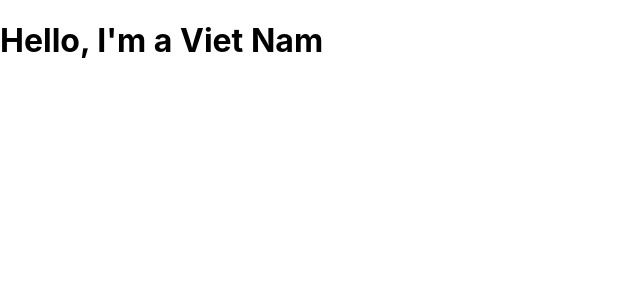
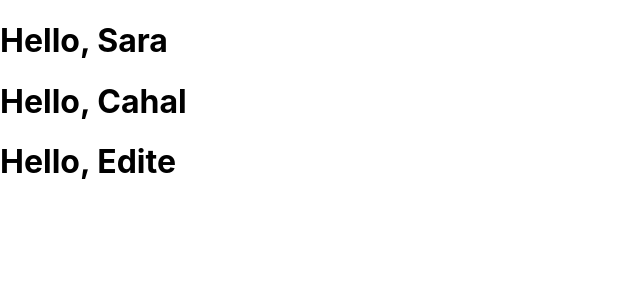
Before and after one commit to hoangchien97/React-Savvy, a React (Create React App) app: page / in a window 1280 px wide. Shown: the top 300 px of the page, without its empty margins (0-640 px from the left). Built offline with nearby package versions, Linux system fonts and the light colour scheme.

Commit message:
Composing Components

```diff
--- a/src/App.js
+++ b/src/App.js
@@ -1,26 +1,20 @@
-import React from 'react';
-import logo from './logo.svg';
-import './App.css';
+import ReactDOM from "react-dom";
+import React from "react";
+import "./App.css";
+
+function Welcome(props) {
+  return <h1>Hello, {props.name}</h1>;
+}
 
 function App() {
   return (
-    <div className="App">
-      <header className="App-header">
-        <img src={logo} className="App-logo" alt="logo" />
-        <p>
-          Edit <code>src/App.js</code> and save to reload.
-        </p>
-        <a
-          className="App-link"
-          href="https://reactjs.org"
-          target="_blank"
-          rel="noopener noreferrer"
-        >
-          Learn React
-        </a>
-      </header>
+    <div>
+      <Welcome name="Sara" />
+      <Welcome name="Cahal" />
+      <Welcome name="Edite" />
     </div>
   );
 }
 
+ReactDOM.render(<App />, document.getElementById("root"));
 export default App;
--- a/src/index.js
+++ b/src/index.js
@@ -1,24 +1,10 @@
 import React from "react";
 import ReactDOM from "react-dom";
-import HelloWorld from "./HelloWorld";
+import App from "./App";
 import "./index.css";
 import * as serviceWorker from "./serviceWorker";
 
-// C1 : trong component
-
-// function Welcome(props) {
-//   return <h1>Hello, {props.name}</h1>;
-// }
-
-// const element = <Welcome name="Sara" />;
-// ReactDOM.render(element, document.getElementById("root"));
-
-// C2 pass prop by export/import component
-
-ReactDOM.render(
-  <HelloWorld title="I'm a Viet Nam" />,
-  document.getElementById("root")
-);
+ReactDOM.render(<App />, document.getElementById("root"));
 
 // If you want your app to work offline and load faster, you can change
 // unregister() to register() below. Note this comes with some pitfalls.
```
